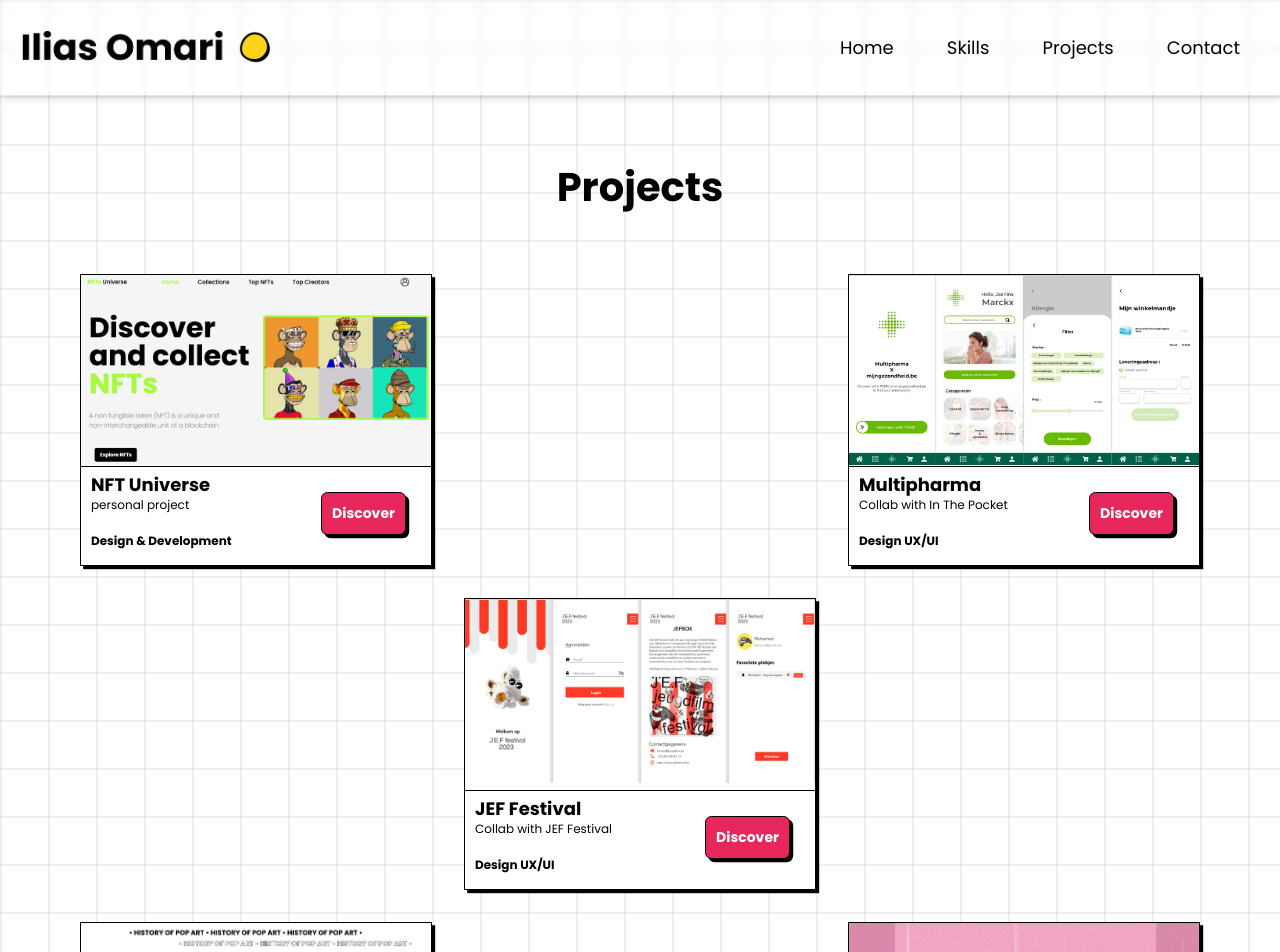
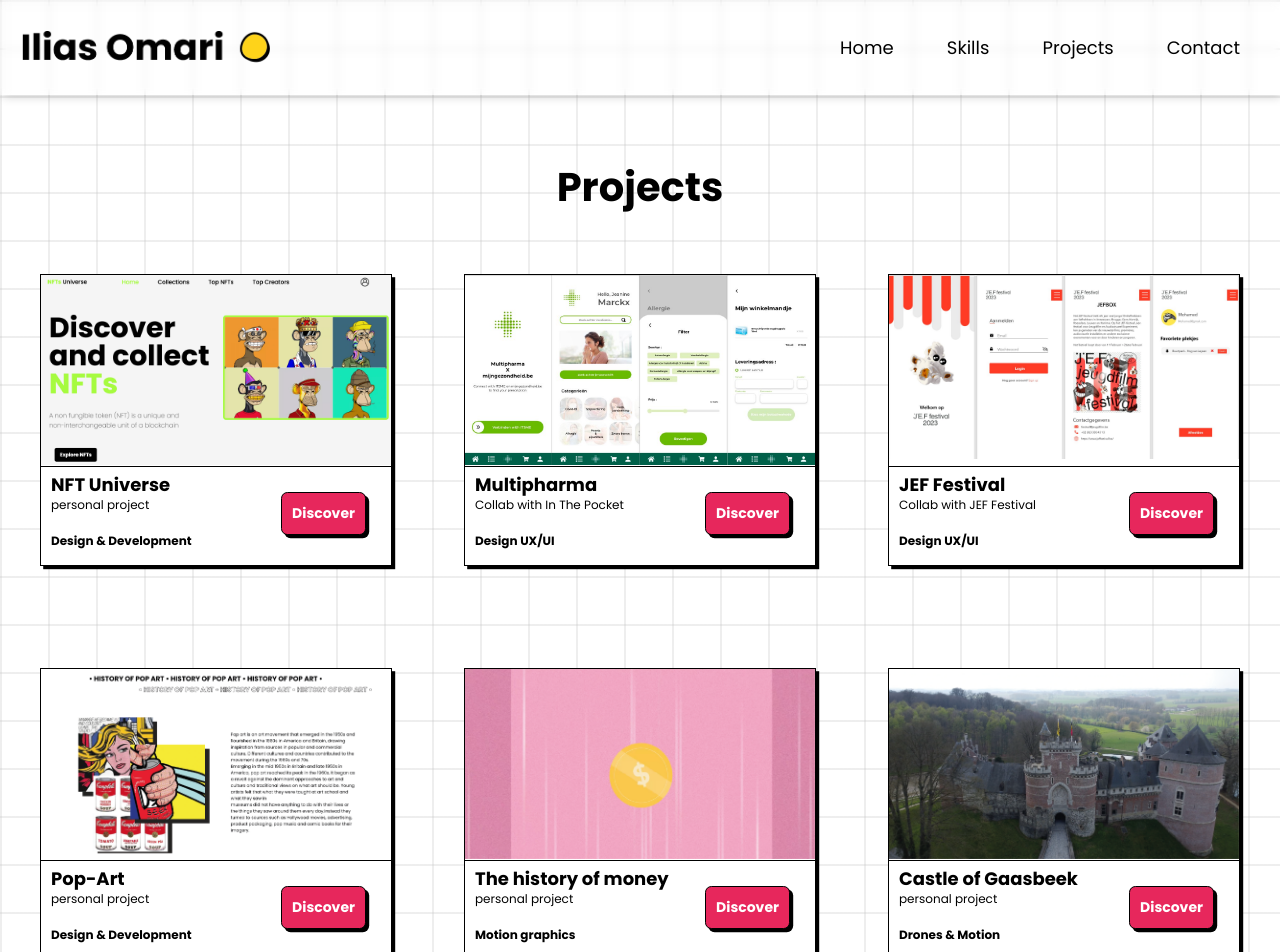
Before and after one commit to IliasOmari/Portfolio-Ilias_Omari, a React (Vite) app in the folder Portfolio_Ilias_Omari/: page /projects in a window 1280 px wide. Shown: the top 952 px of the page. Built offline with nearby package versions, Linux system fonts and the light colour scheme.

Commit message:
added animation + video for projects

```diff
--- a/Portfolio_Ilias_Omari/index.html
+++ b/Portfolio_Ilias_Omari/index.html
@@ -4,8 +4,8 @@
     <meta charset="UTF-8" />
     <link
       rel="icon"
-      type="./src/assets/logo-1.png"
-      href="./src/assets/logo-1.svg"
+      type="./src/assets/logo.png"
+      href="./src/assets/logo.svg"
     />
     <meta name="viewport" content="width=device-width, initial-scale=1.0" />
     <title>Portfolio of Ilias Omari</title>
--- a/Portfolio_Ilias_Omari/src/components/Card.jsx
+++ b/Portfolio_Ilias_Omari/src/components/Card.jsx
@@ -6,7 +6,13 @@
 const Card = (props) => {
   console.log(props);
   return (
-    <div className="project">
+    <motion.div
+      className="project"
+      initial={{ opacity: 0, x: -200 }}
+      whileInView={{ opacity: 1, x: 0 }}
+      transition={{ ease: "easeInOut", duration: 0.7 }}
+      viewport={{ once: true }}
+    >
       <div className="projectImg">
         <img src={props.img} />
       </div>
@@ -30,7 +36,7 @@
           </Link>
         </div>
       </div>
-    </div>
+    </motion.div>
   );
 };
 
--- a/Portfolio_Ilias_Omari/src/components/pages/Contact.jsx
+++ b/Portfolio_Ilias_Omari/src/components/pages/Contact.jsx
@@ -32,12 +32,19 @@
   return (
     <>
       <Navbar />
+
       <div className="title">
         <h1>Contact</h1>
       </div>
 
       <div className="contact">
-        <div className="form">
+        <motion.div
+          className="form"
+          initial={{ opacity: 0, x: -100 }}
+          whileInView={{ opacity: 1, x: 0 }}
+          transition={{ ease: "easeInOut", duration: 0.7 }}
+          viewport={{ once: true }}
+        >
           <div className="form_area">
             <form ref={form} onSubmit={sendEmail}>
               <div className="form_group">
@@ -82,11 +89,17 @@
               </div>
             </form>
           </div>
-        </div>
+        </motion.div>
 
-        <div className="form-image">
+        <motion.div
+          className="form-image"
+          initial={{ opacity: 0, x: 100 }}
+          whileInView={{ opacity: 1, x: 0 }}
+          transition={{ ease: "easeInOut", duration: 0.7 }}
+          viewport={{ once: true }}
+        >
           <img src={Ilias3d} alt="picture of Ilias in 3D" />
-        </div>
+        </motion.div>
       </div>
     </>
   );
--- a/Portfolio_Ilias_Omari/src/components/pages/Home.jsx
+++ b/Portfolio_Ilias_Omari/src/components/pages/Home.jsx
@@ -29,6 +29,7 @@
       ) : (
         <>
           <Navbar />
+
           <div className="presentation">
             <motion.div
               className="ilias-image"
--- a/Portfolio_Ilias_Omari/src/components/pages/Jef.jsx
+++ b/Portfolio_Ilias_Omari/src/components/pages/Jef.jsx
@@ -8,7 +8,10 @@
       <Navbar />
       <div className="project-info">
         <div className="video">
-          <iframe id="video" src=""></iframe>
+          <iframe
+            id="video"
+            src="https://www.youtube.com/embed/qgO7LiTO_vI?&autoplay=1"
+          ></iframe>
         </div>
 
         <div className="project-info-text">
--- a/Portfolio_Ilias_Omari/src/components/pages/Projects.jsx
+++ b/Portfolio_Ilias_Omari/src/components/pages/Projects.jsx
@@ -8,7 +8,6 @@
 import PopArt from "../../assets/popart.png";
 import Motion from "../../assets/motion.png";
 import Kasteel from "../../assets/kasteel.png";
-
 
 const projects = [
   {
--- a/Portfolio_Ilias_Omari/src/components/pages/home-modules.css
+++ b/Portfolio_Ilias_Omari/src/components/pages/home-modules.css
@@ -9,10 +9,6 @@
     ),
     linear-gradient(90deg, rgba(199, 199, 199, 0.3) 0.1em, transparent 0.1em);
   background-size: 3em 3em;
-}
-
-svg {
-  font-family: Poppins;
 }
 
 .presentation {
--- a/Portfolio_Ilias_Omari/src/components/pages/projectinfo-modules.css
+++ b/Portfolio_Ilias_Omari/src/components/pages/projectinfo-modules.css
@@ -98,4 +98,16 @@
     margin-top: 0px;
     width: 400px;
   }
+  .button-redirect {
+    margin-top: 30px;
+  }
+  .info-text {
+    line-height: 20px;
+    font-size: 16px;
+    padding: 10px;
+    text-align: center;
+  }
+  .info-text h1 {
+    text-align: center;
+  }
 }
--- a/Portfolio_Ilias_Omari/src/components/pages/projects-modules.css
+++ b/Portfolio_Ilias_Omari/src/components/pages/projects-modules.css
@@ -70,31 +70,11 @@
 
 @media (min-width: 1024px) {
   .project-cards {
-    display: grid;
-    grid-template-areas:
-      "NFT . MLT"
-      ". JEF ."
-      "POP . MONEY"
-      ". GSB .";
+    display: flex;
+    justify-content: space-evenly;
   }
 
-  #NFT {
-    grid-area: NFT;
-  }
-  #MLT {
-    grid-area: MLT;
-  }
-  #JEF {
-    grid-area: JEF;
-  }
-  #POP {
-    grid-area: POP;
-  }
-  #MONEY {
-    grid-area: MONEY;
-  }
-
-  #CASTLE {
-    grid-area: GSB;
+  .project {
+    margin-bottom: 70px;
   }
 }
```
